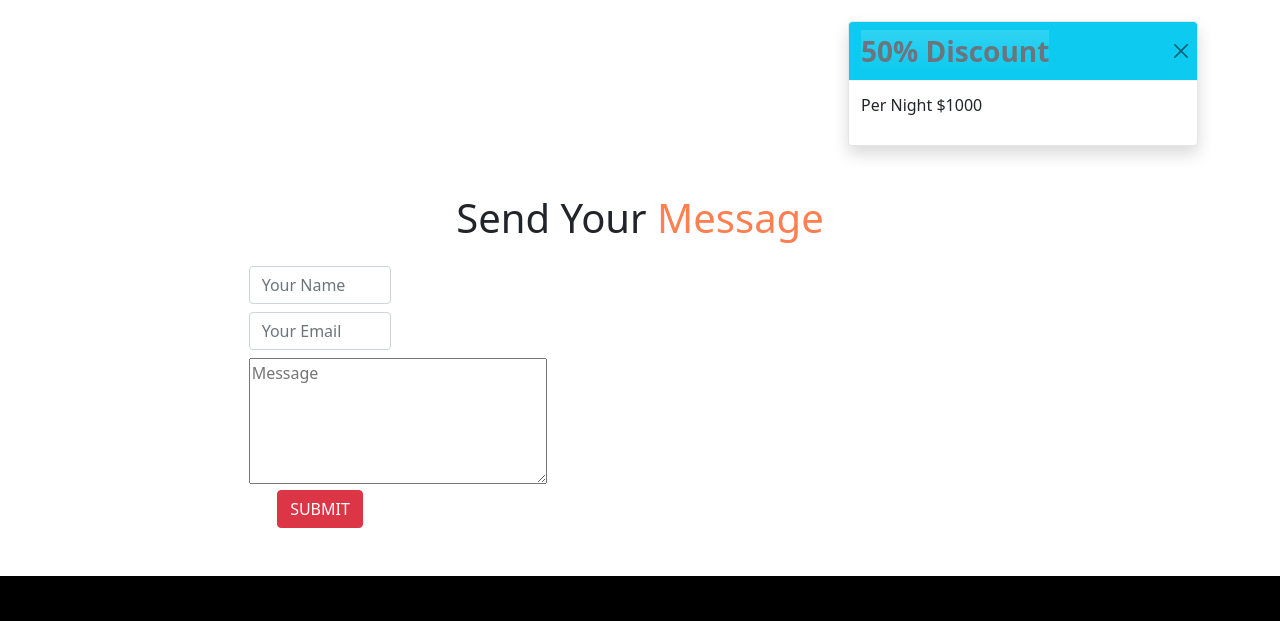
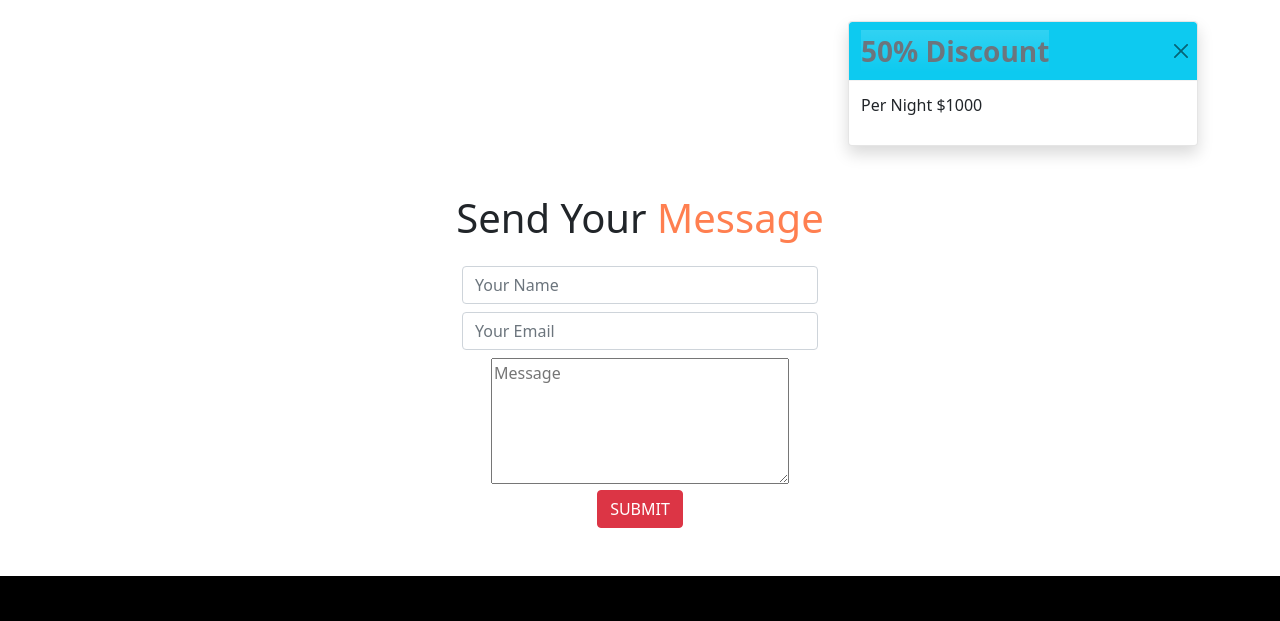
Before and after one commit to Nasirdiu/Assientment--3, a plain HTML site: page index.html in a window 1280 px wide. Shown: the part 2517-3138 px from the top of the page. Drawn offline with Linux system fonts and the light colour scheme; a web font is replaced by a local one.

Commit message:
full and final

```diff
--- a/css/style.css
+++ b/css/style.css
@@ -36,7 +36,7 @@ footer{
 .slaider-col2{
     color: rgb(233, 32, 32);
 }
-.my-form{
+/* .my-form{
     width: 100%;
     max-width: 500px;
-}
+} */
--- a/index.html
+++ b/index.html
@@ -397,7 +397,7 @@
         <div>
             <h1 class="text-center my-4">Send Your <span class="nav-span">Message</span></h1>
         </div>
-        <div class="row d-flex justify-content-center my-form">
+        <div class="row d-flex justify-content-center ">
             <div class="col-md-4 d-flex flex-column">
                 <form action="" class=" text-center ">
                     <input class="form-control mb-2" type="text" placeholder="Your Name" aria-label="">
```
